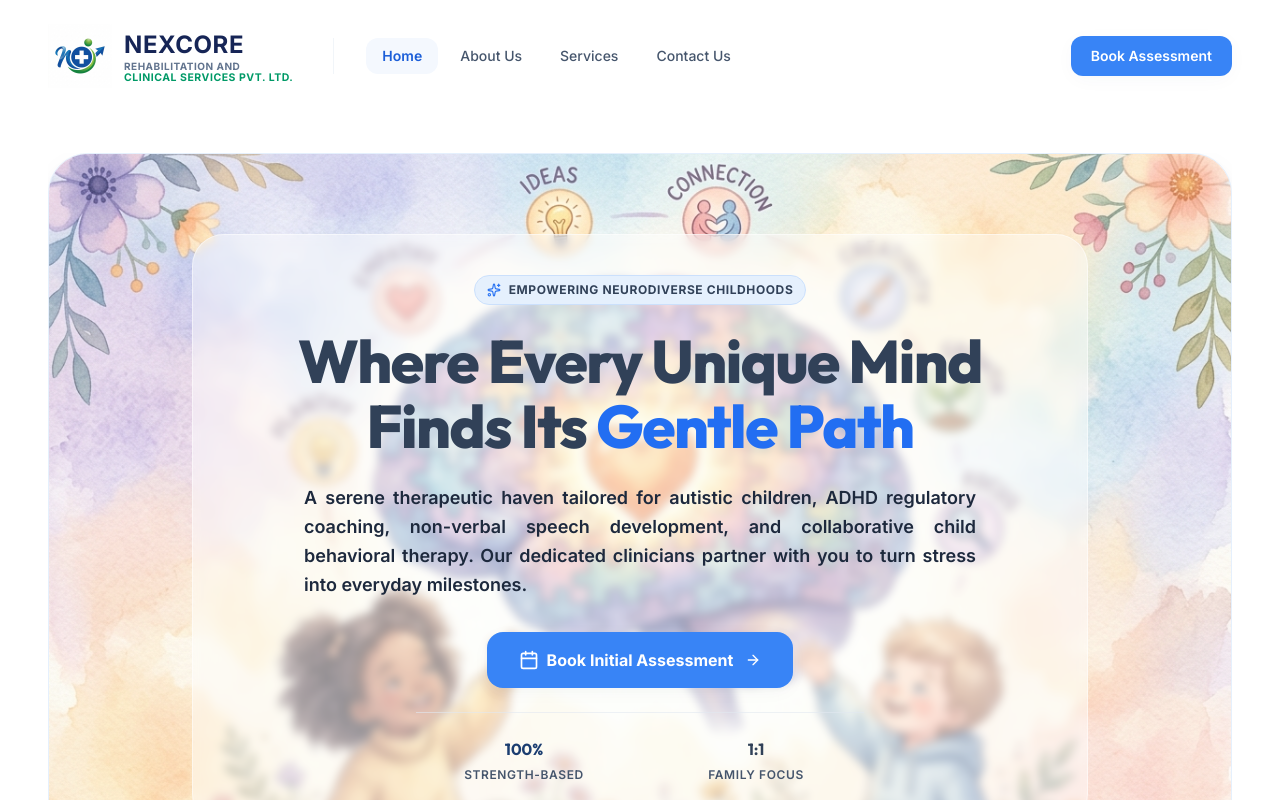
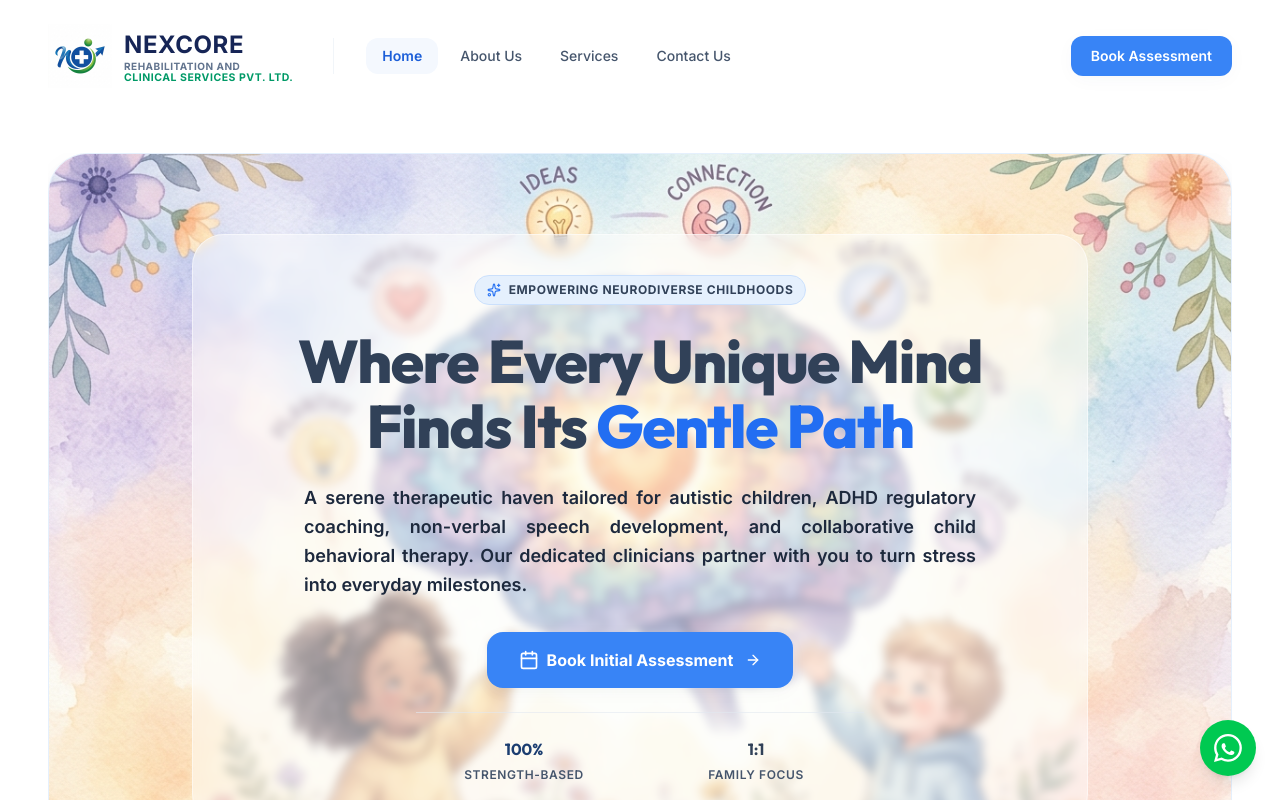
Before and after one commit to bhattdigdarshan1990/nexcore, a React (Vite) app: page / in a window 1280 px wide. Shown: the top 800 px of the page. Built offline with nearby package versions, Linux system fonts and the light colour scheme.

Commit message:
feat: add WhatsApp contact button and update deployment
- Add a floating WhatsApp button for quick client communication.
- Update GitHub Pages deployment configuration, base path, and build process to ensure correct static site hosting.

```diff
--- a/package.json
+++ b/package.json
@@ -1,12 +1,12 @@
 {
   "name": "react-example",
-  "homepage": ".",
+  "homepage": "https://bhattdigdarshan1990.github.io/nexcore/",
   "private": true,
   "version": "0.0.0",
   "type": "module",
   "scripts": {
     "dev": "vite --port=3000 --host=0.0.0.0",
-    "build": "vite build",
+    "build": "vite build && touch dist/.nojekyll",
     "preview": "vite preview",
     "clean": "rm -rf dist server.js",
     "lint": "tsc --noEmit"
--- a/src/App.tsx
+++ b/src/App.tsx
@@ -108,6 +108,26 @@ export default function App() {
       {/* Styled Footing Credits */}
       <Footer setView={handleSetView} />
 
+      {/* Floating WhatsApp Button */}
+      <a
+        href="https://wa.me/919468585779"
+        target="_blank"
+        rel="noopener noreferrer"
+        className="fixed bottom-6 right-6 z-50 flex items-center justify-center w-14 h-14 bg-green-500 text-white rounded-full shadow-lg hover:bg-green-600 hover:scale-110 transition-all duration-300 group"
+        aria-label="Chat on WhatsApp"
+      >
+        <svg
+          xmlns="http://www.w3.org/2000/svg"
+          width="28"
+          height="28"
+          fill="currentColor"
+          viewBox="0 0 16 16"
+          className="transition-transform group-hover:scale-110"
+        >
+          <path d="M13.601 2.326A7.85 7.85 0 0 0 7.994 0C3.627 0 .068 3.558.064 7.926c-.003 1.396.366 2.76 1.057 3.965L0 16l4.204-1.102a7.9 7.9 0 0 0 3.79.965h.004c4.368 0 7.926-3.558 7.93-7.93A7.9 7.9 0 0 0 13.6 2.326zM7.994 14.521a6.6 6.6 0 0 1-3.356-.92l-.24-.144-2.494.654.666-2.433-.156-.251a6.56 6.56 0 0 1-1.007-3.505c.003-3.625 2.952-6.57 6.577-6.57a6.59 6.59 0 0 1 4.66 1.931 6.56 6.56 0 0 1 1.928 4.66c-.004 3.639-2.961 6.592-6.608 6.592l.004-.014zm3.276-4.473c-.179-.09-1.062-.524-1.228-.584-.164-.06-.284-.09-.404.09-.12.18-.464.584-.568.704-.104.12-.208.134-.388.044-.179-.09-.757-.279-1.442-.892-.533-.476-.893-1.062-.997-1.242-.104-.18-.011-.277.08-.367.08-.08.18-.21.27-.315.09-.104.12-.18.18-.3.06-.12.03-.224-.015-.315-.045-.09-.404-.973-.553-1.333-.145-.353-.292-.304-.404-.31-.104-.004-.224-.004-.344-.004s-.314.044-.479.224c-.164.18-.629.614-.629 1.496s.644 1.733.734 1.853c.09.12 1.264 1.928 3.064 2.704.428.185.761.295 1.021.378.43.136.822.117 1.134.071.352-.052 1.062-.434 1.212-.853.15-.42.15-.779.105-.853-.045-.074-.165-.12-.345-.2z" />
+        </svg>
+      </a>
+
     </div>
   );
 }
--- a/vite.config.ts
+++ b/vite.config.ts
@@ -5,7 +5,7 @@ import {defineConfig} from 'vite';
 
 export default defineConfig(() => {
   return {
-    base: './',
+    base: '/nexcore/',
     plugins: [react(), tailwindcss()],
     define: {
       'process.env.GOOGLE_MAPS_PLATFORM_KEY': JSON.stringify(process.env.GOOGLE_MAPS_PLATFORM_KEY || '')
```
